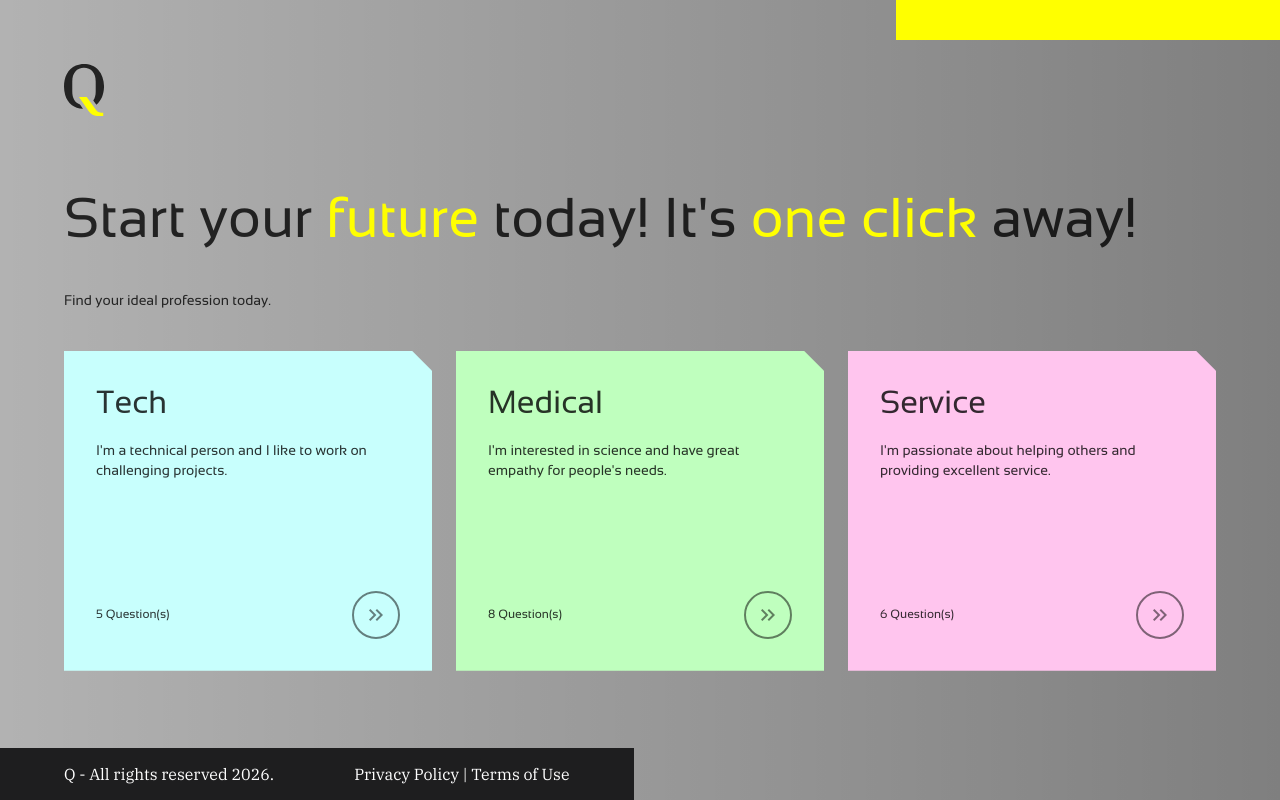
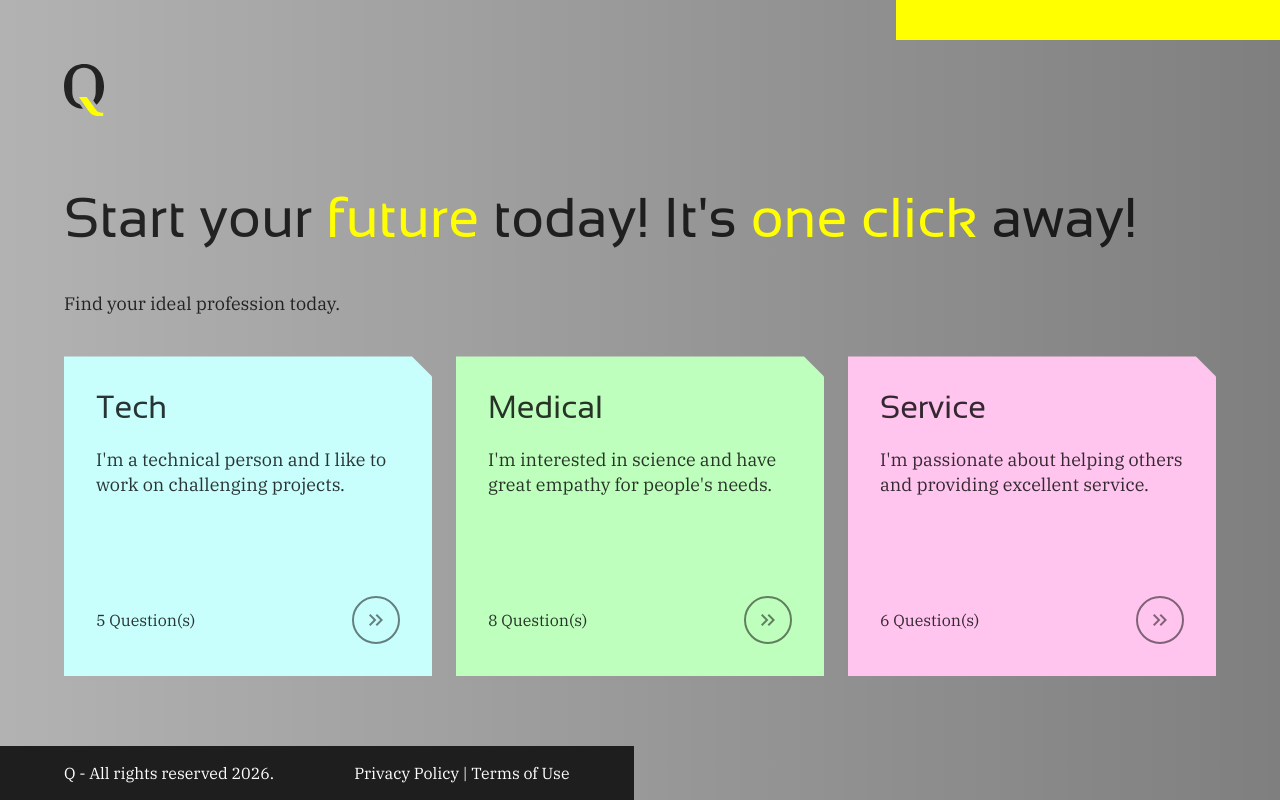
Before and after one commit to pallosp/questionnaire, a Next.js app: page / in a window 1280 px wide. Built offline with nearby package versions, Linux system fonts and the light colour scheme.

Commit message:
Consolidate the body typography

```diff
--- a/src/app/globals.css
+++ b/src/app/globals.css
@@ -52,15 +52,35 @@ a {
   text-decoration: none;
 }
 
-/* TODO: consolidate the typography styles */
+.text-body-sm {
+  font: 0.75rem/1.4 var(--body-font); /* 12px */
 
-.text-body {
-  font: 0.875rem/1.4 var(--body-font);
+  /* tablet */
+  @media (width >= 768px) {
+    font-size: 0.875rem; /* 14px */
+  }
+
+  /* desktop */
+  @media (width >= 1280px) {
+    font-size: 1rem; /* 16px */
+  }
 }
 
-.text-body-16 {
-  font: 1rem/1.4 var(--body-font);
+.text-body-md {
+  font: 0.875rem/1.4 var(--body-font); /* 14px */
+
+  /* tablet */
+  @media (width >= 768px) {
+    font-size: 1rem; /* 16px */
+  }
+
+  /* desktop */
+  @media (width >= 1280px) {
+    font-size: 1.125rem; /* 18px */
+  }
 }
+
+/* TODO: consolidate the title typography styles */
 
 .text-title-sm {
   font: 0.75rem/1.4 var(--title-font);
--- a/src/app/layout.tsx
+++ b/src/app/layout.tsx
@@ -59,7 +59,7 @@ function FooterLinks({ links }: { links: FooterLink[] }) {
 
 function Footer({ copyright, links }: FooterConfig) {
   return (
-    <footer className={styles.footer}>
+    <footer className={`${styles.footer} text-body-sm`}>
       <div className={styles.copyright}>{copyright}</div>
       <FooterLinks links={links} />
     </footer>
--- a/src/app/page.tsx
+++ b/src/app/page.tsx
@@ -17,7 +17,7 @@ function Title({ html }: { html: string }) {
 }
 
 function Description({ text }: { text: string }) {
-  return <p className={`text-title-md ${styles.description}`}>{text}</p>;
+  return <p className={`text-body-md ${styles.description}`}>{text}</p>;
 }
 
 function Questionnaires({ items }: { items: QuestionnaireConfig[] }) {
--- a/src/app/questionnaire/[id]/[questionNumber]/question-form.tsx
+++ b/src/app/questionnaire/[id]/[questionNumber]/question-form.tsx
@@ -85,7 +85,7 @@ export const QuestionForm = ({
 
   return (
     <form onSubmit={onSubmit}>
-      <p className={`${styles['sup-title']} text-title-md`}>{supTitle}</p>
+      <p className={`${styles['sup-title']} text-body-sm`}>{supTitle}</p>
       <h1 className={`${styles.title} text-title-xl`}>{question.question}</h1>
 
       <RatingSection rating={rating} onChange={setRating} />
--- a/src/app/questionnaire/[id]/[questionNumber]/rating-group.tsx
+++ b/src/app/questionnaire/[id]/[questionNumber]/rating-group.tsx
@@ -22,7 +22,7 @@ export const RatingGroup = ({
   return (
     <fieldset className={styles.group}>
       {legend && (
-        <legend className={`${styles.legend} text-title-md`}>{legend}</legend>
+        <legend className={`${styles.legend} text-body-md`}>{legend}</legend>
       )}
       <div className={styles.buttons}>
         {scores.map((score) => (
--- a/src/components/card/card.tsx
+++ b/src/components/card/card.tsx
@@ -26,9 +26,9 @@ export const Card = ({
   return (
     <section className={styles.card} style={style}>
       <h2 className={`${styles.title} text-title-xl`}>{title}</h2>
-      <p className={`${styles.description} text-title-md`}>{description}</p>
+      <p className={`${styles.description} text-body-md`}>{description}</p>
       <footer className={styles.footer}>
-        <span className={'text-title-sm'}>{footer}</span>
+        <span className={'text-body-sm'}>{footer}</span>
         {button}
       </footer>
     </section>
--- a/src/components/radio/radio-button.tsx
+++ b/src/components/radio/radio-button.tsx
@@ -20,7 +20,7 @@ export const RadioButton = ({
   const handleChange = onChange ? () => onChange(value) : undefined;
 
   return (
-    <label className={`${styles.label} text-body-16 ${className || ''}`.trim()}>
+    <label className={`${styles.label} text-body-md ${className || ''}`.trim()}>
       <input
         type="radio"
         name={name}
```
